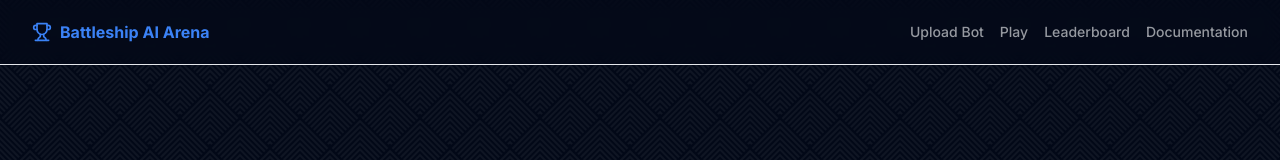
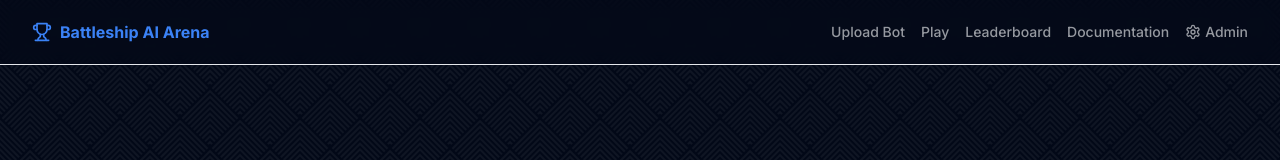
Before and after one commit to Vishak-V/battleship_tournament, a Next.js app: page / in a window 1280 px wide. Shown: the top 160 px of the page. Built offline with nearby package versions, Linux system fonts and the light colour scheme.

Commit message:
added admin redirect

```diff
--- a/app/page.tsx
+++ b/app/page.tsx
@@ -1,7 +1,7 @@
 import Link from "next/link"
 import { Button } from "@/components/ui/button"
 import { Card, CardContent, CardDescription, CardFooter, CardHeader, CardTitle } from "@/components/ui/card"
-import { ArrowRight, Upload, Trophy, Code, Info } from "lucide-react"
+import { ArrowRight, Upload, Trophy, Code, Info, Settings } from "lucide-react"
 
 export default function Home() {
   return (
@@ -24,6 +24,13 @@ export default function Home() {
             </Link>
             <Link href="/docs" className="text-sm font-medium text-foreground/60 hover:text-foreground">
               Documentation
+            </Link>
+            <Link
+              href="/admin"
+              className="text-sm font-medium text-foreground/60 hover:text-foreground flex items-center gap-1"
+            >
+              <Settings className="h-4 w-4" />
+              Admin
             </Link>
           </nav>
         </div>
@@ -61,13 +68,12 @@ export default function Home() {
                   {Array.from({ length: 100 }).map((_, i) => (
                     <div
                       key={i}
-                      className={`aspect-square rounded ${
-                        [12, 13, 14, 22, 32, 42, 52, 53, 54, 55, 66, 67, 68, 76, 86, 96].includes(i)
+                      className={`aspect-square rounded ${[12, 13, 14, 22, 32, 42, 52, 53, 54, 55, 66, 67, 68, 76, 86, 96].includes(i)
                           ? "bg-destructive/80"
                           : [25, 26, 27, 28, 35, 45, 65, 75, 85, 95].includes(i)
                             ? "bg-primary/80"
                             : "bg-muted"
-                      }`}
+                        }`}
                     />
                   ))}
                 </div>
```
